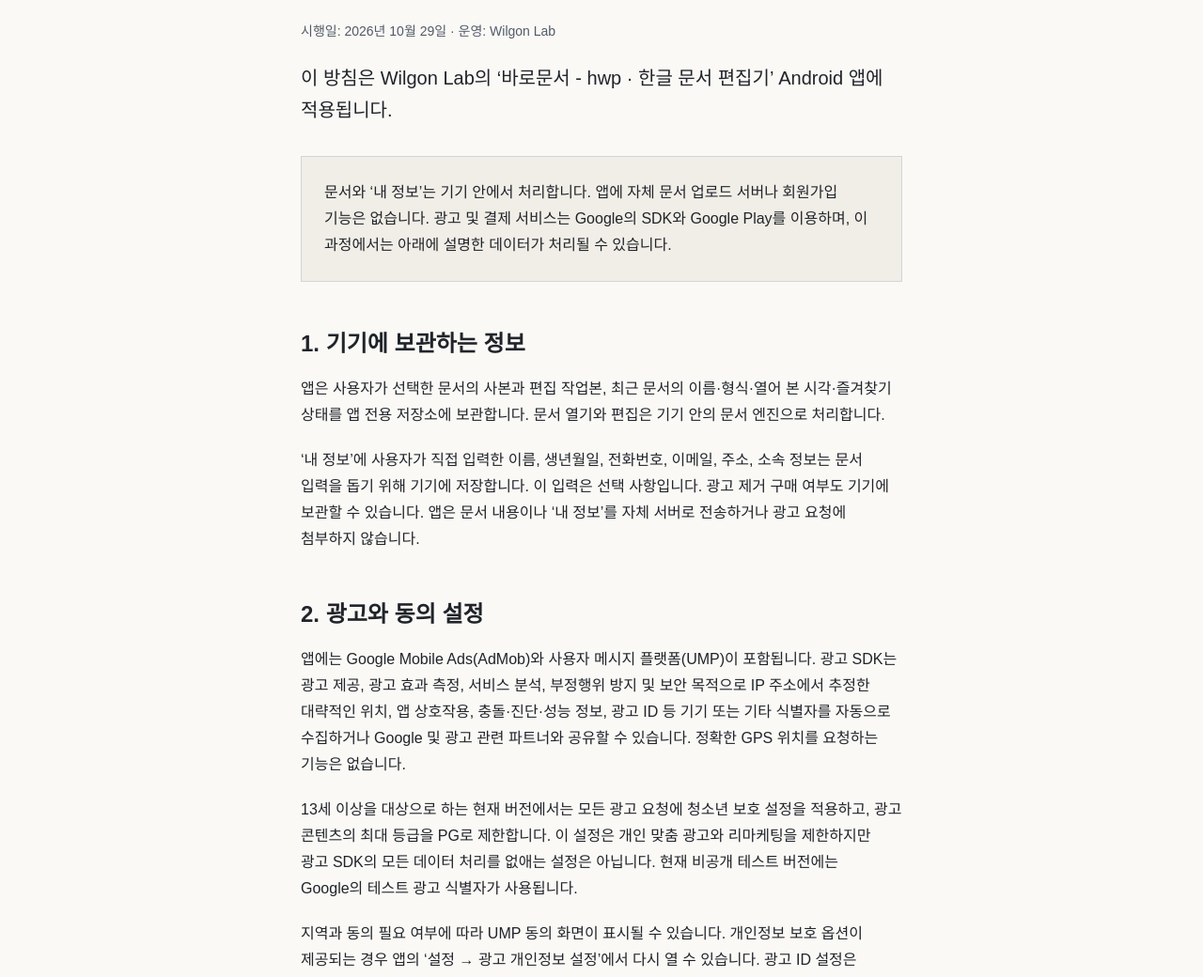
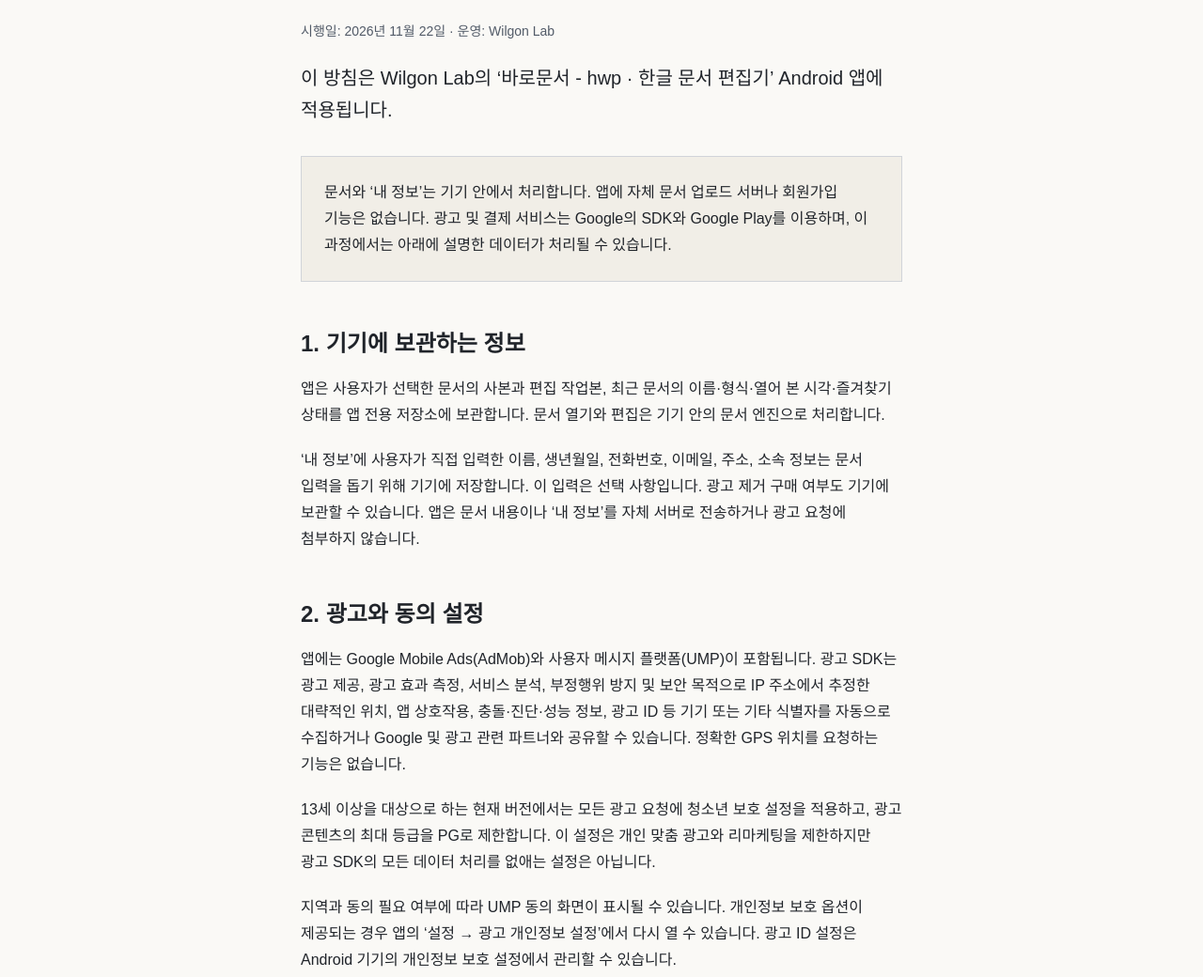
Before and after one commit to wilgon456/barodocs-policy, a plain HTML site: page privacy.html in a window 1280 px wide. Shown: the part 228-1268 px from the top of the page at 94% size. Drawn offline with Linux system fonts and the light colour scheme.

Commit message:
Update privacy policy effective date and remove closed-test ad note

```diff
--- a/privacy.html
+++ b/privacy.html
@@ -1,7 +1,7 @@
 <!doctype html>
 <html lang="ko"><head><meta charset="utf-8"><meta name="viewport" content="width=device-width,initial-scale=1"><meta name="description" content="바로문서의 문서 처리, 광고, 결제 및 개인정보 삭제 안내"><title>개인정보처리방침 · 바로문서</title><link rel="stylesheet" href="site.css"></head><body>
 <header><div class="wrap"><a class="brand" href="./"><svg aria-hidden="true" viewBox="0 0 40 44"><path fill="#edb044" d="M6 1h20l10 10v28a4 4 0 0 1-4 4H6a4 4 0 0 1-4-4V5a4 4 0 0 1 4-4Z"/><path fill="#14171b" d="M25 1v11h11ZM10 20h18v3H10Zm0 8h18v3H10Zm0 8h11v3H10Z"/></svg>바로문서</a></div></header>
-<main class="wrap"><h1>개인정보처리방침</h1><p class="meta">시행일: 2026년 10월 29일 · 운영: Wilgon Lab</p>
+<main class="wrap"><h1>개인정보처리방침</h1><p class="meta">시행일: 2026년 11월 22일 · 운영: Wilgon Lab</p>
 <p class="intro">이 방침은 Wilgon Lab의 ‘바로문서 - hwp · 한글 문서 편집기’ Android 앱에 적용됩니다.</p>
 <div class="summary"><p>문서와 ‘내 정보’는 기기 안에서 처리합니다. 앱에 자체 문서 업로드 서버나 회원가입 기능은 없습니다. 광고 및 결제 서비스는 Google의 SDK와 Google Play를 이용하며, 이 과정에서는 아래에 설명한 데이터가 처리될 수 있습니다.</p></div>
 <h2>1. 기기에 보관하는 정보</h2>
@@ -9,7 +9,7 @@
 <p>‘내 정보’에 사용자가 직접 입력한 이름, 생년월일, 전화번호, 이메일, 주소, 소속 정보는 문서 입력을 돕기 위해 기기에 저장합니다. 이 입력은 선택 사항입니다. 광고 제거 구매 여부도 기기에 보관할 수 있습니다. 앱은 문서 내용이나 ‘내 정보’를 자체 서버로 전송하거나 광고 요청에 첨부하지 않습니다.</p>
 <h2>2. 광고와 동의 설정</h2>
 <p>앱에는 Google Mobile Ads(AdMob)와 사용자 메시지 플랫폼(UMP)이 포함됩니다. 광고 SDK는 광고 제공, 광고 효과 측정, 서비스 분석, 부정행위 방지 및 보안 목적으로 IP 주소에서 추정한 대략적인 위치, 앱 상호작용, 충돌·진단·성능 정보, 광고 ID 등 기기 또는 기타 식별자를 자동으로 수집하거나 Google 및 광고 관련 파트너와 공유할 수 있습니다. 정확한 GPS 위치를 요청하는 기능은 없습니다.</p>
-<p>13세 이상을 대상으로 하는 현재 버전에서는 모든 광고 요청에 청소년 보호 설정을 적용하고, 광고 콘텐츠의 최대 등급을 PG로 제한합니다. 이 설정은 개인 맞춤 광고와 리마케팅을 제한하지만 광고 SDK의 모든 데이터 처리를 없애는 설정은 아닙니다. 현재 비공개 테스트 버전에는 Google의 테스트 광고 식별자가 사용됩니다.</p>
+<p>13세 이상을 대상으로 하는 현재 버전에서는 모든 광고 요청에 청소년 보호 설정을 적용하고, 광고 콘텐츠의 최대 등급을 PG로 제한합니다. 이 설정은 개인 맞춤 광고와 리마케팅을 제한하지만 광고 SDK의 모든 데이터 처리를 없애는 설정은 아닙니다.</p>
 <p>지역과 동의 필요 여부에 따라 UMP 동의 화면이 표시될 수 있습니다. 개인정보 보호 옵션이 제공되는 경우 앱의 ‘설정 → 광고 개인정보 설정’에서 다시 열 수 있습니다. 광고 ID 설정은 Android 기기의 개인정보 보호 설정에서 관리할 수 있습니다.</p>
 <p>Google의 처리 내용은 <a href="https://policies.google.com/privacy?hl=ko">Google 개인정보처리방침</a>과 <a href="https://developers.google.com/admob/android/privacy/play-data-disclosure?hl=ko">AdMob 데이터 공개 안내</a>를 참고해 주세요. SDK 데이터의 보관 기간, 해외 처리 및 권리 행사에는 해당 서비스의 정책이 적용됩니다.</p>
 <h2>3. Google Play 결제</h2>
```
